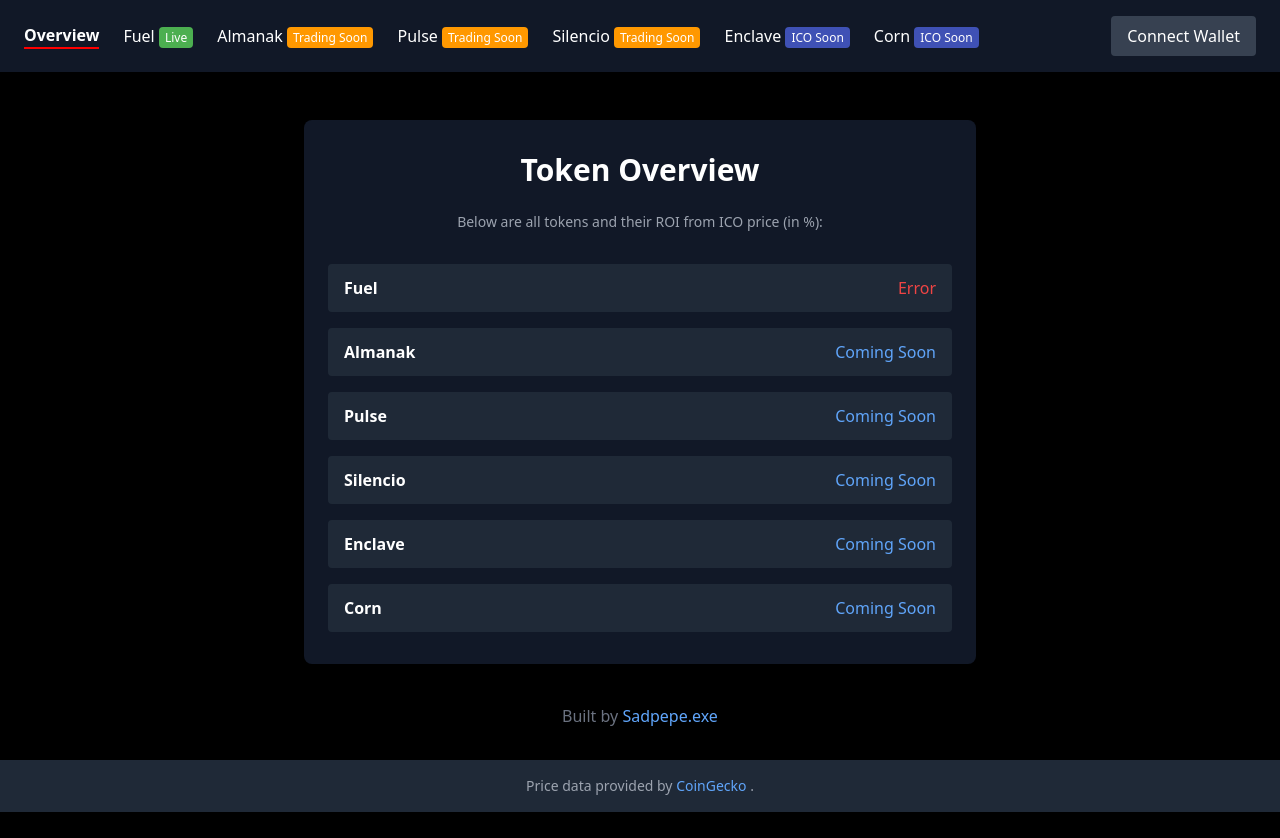
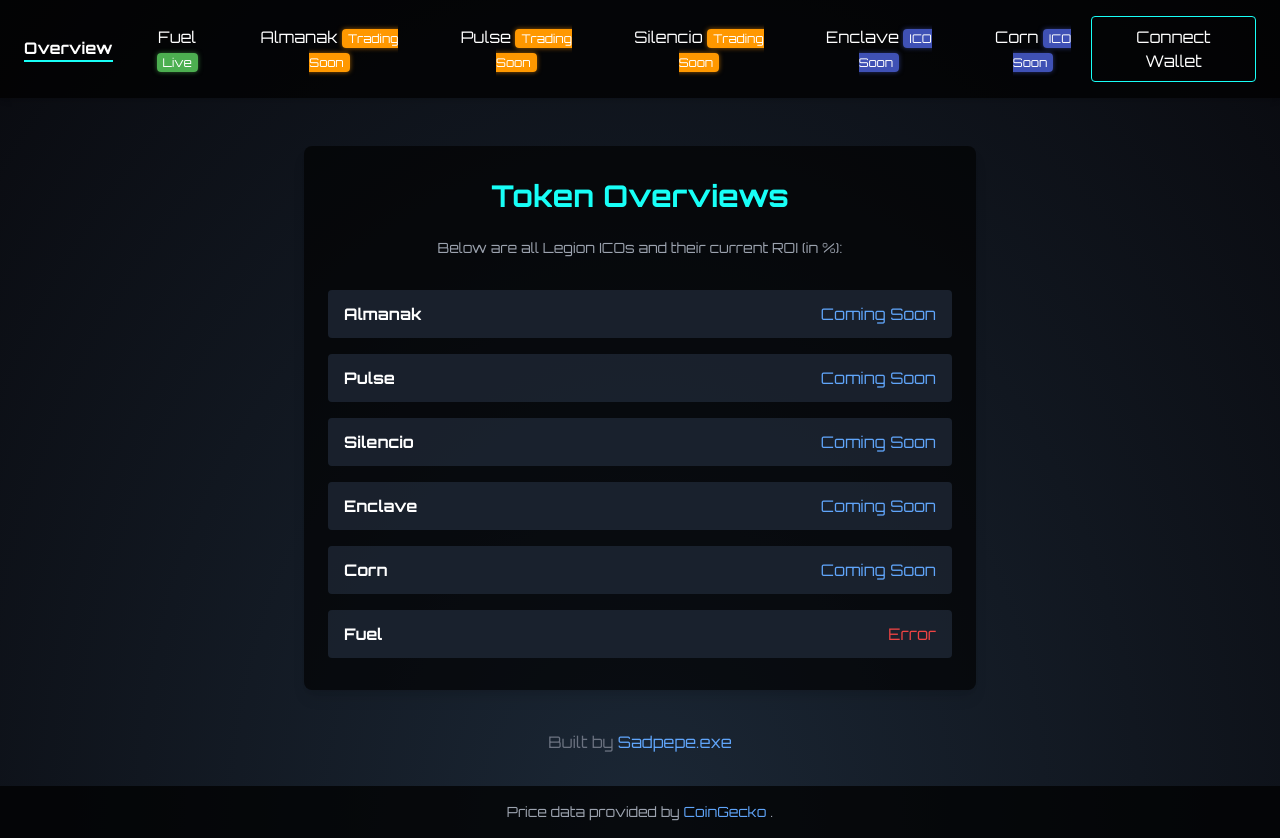
Before and after one commit to Sadpepedev/TheLegionProject, a plain HTML site: page index.html in a window 1280 px wide. Before the commit the page ends 812 px from the top, so only its background shows below. Drawn offline with nearby package versions, Linux system fonts and the light colour scheme; no server answers.

Commit message:
Revert "Update index.html"

```diff
--- a/index.html
+++ b/index.html
@@ -3,25 +3,43 @@
 <head>
   <meta charset="UTF-8" />
   <meta name="viewport" content="width=device-width,initial-scale=1.0" />
-  <title>The Legion Project</title>
+  <title>Track Legion ICO Performance</title>
+
+  <!-- Tailwind CSS -->
   <script src="https://cdn.tailwindcss.com"></script>
+  <!-- Ethers.js -->
   <script src="https://cdn.jsdelivr.net/npm/ethers@5.7.2/dist/ethers.min.js"></script>
+
+  <!--  Font  -->
+  <link
+    href="https://fonts.googleapis.com/css2?family=Orbitron:wght@400;700&display=swap"
+    rel="stylesheet"
+  >
+
   <style>
+
     body {
-      background-color: #000000;
+      background: radial-gradient(ellipse at bottom, #1b2735 0%, #090a0f 100%);
       color: #FFFFFF;
-      font-family: sans-serif;
+      font-family: 'Orbitron', sans-serif; /* Use that futuristic vibe */
+      min-height: 100vh;
     }
+
+    /*  Active tab  */
     .active-tab {
-      border-bottom: 2px solid #FF0000;
+      border-bottom: 2px solid #18FFF7;
       font-weight: bold;
+      transition: all 0.2s ease-in-out;
     }
+
+    /*  status labels */
     .status-live {
       background-color: #4CAF50; /* Green */
       color: white;
       padding: 2px 6px;
       border-radius: 4px;
       font-size: 12px;
+      box-shadow: 0 0 5px rgba(76, 175, 80, 0.6);
     }
     .status-soon {
       background-color: #FF9800; /* Orange */
@@ -29,6 +47,7 @@
       padding: 2px 6px;
       border-radius: 4px;
       font-size: 12px;
+      box-shadow: 0 0 5px rgba(255, 152, 0, 0.6);
     }
     .status-ico {
       background-color: #3F51B5; /* Blue */
@@ -36,21 +55,48 @@
       padding: 2px 6px;
       border-radius: 4px;
       font-size: 12px;
+      box-shadow: 0 0 5px rgba(63, 81, 181, 0.6);
     }
+
+    /*  Disabled  */
     .disabled-button {
       background-color: #4A5568; /* Gray */
       cursor: not-allowed;
+      opacity: 0.5;
     }
+
+    /*  Hide results  */
     #results {
       display: none;
+    }
+
+    /* nav buttons */
+    .sale-tab {
+      transition: color 0.2s ease-in-out;
+    }
+    .sale-tab:hover {
+      color: #18FFF7; /*  on hover */
+    }
+
+    /* "Connect Wallet" */
+    .neon-button {
+      border: 1px solid #18FFF7;
+      position: relative;
+      transition: all 0.3s ease;
+    }
+    .neon-button:hover {
+      color: #18FFF7;
+      box-shadow: 0 0 10px #18FFF7, 0 0 20px #18FFF7;
     }
   </style>
 </head>
 
-<body class="font-sans">
+<body>
   <!-- Top Bar Navigation -->
-  <nav class="bg-gray-900 text-white shadow-md">
+  <nav class="shadow-md" style="background-color: rgba(0,0,0,0.75);">
     <div class="container mx-auto flex flex-col lg:flex-row items-center justify-between py-4 px-6">
+      <!-- Left Section: Tabs / Hamburger -->
+      <div class="flex flex-col lg:flex-row items-center">
         <!-- Hamburger Menu for Mobile -->
         <div class="block lg:hidden mr-4">
           <button id="mobileMenuToggle" class="text-white focus:outline-none">
@@ -73,7 +119,9 @@
 
         <!-- Navigation Tabs -->
         <div id="navTabs" class="hidden lg:flex lg:space-x-6 lg:flex-row lg:items-center flex-col">
+          <!-- Overview first -->
           <button class="sale-tab" onclick="switchSale('overview')">Overview</button>
+
           <button class="sale-tab" onclick="switchSale('fuel')">
             Fuel <span class="status-live">Live</span>
           </button>
@@ -93,11 +141,13 @@
             Corn <span class="status-ico">ICO Soon</span>
           </button>
         </div>
+      </div>
 
-      <!-- Connect Wallet -->
+      <!-- Right Section: Connect Wallet -->
       <div class="mt-4 lg:mt-0">
+        <!-- "Connect Wallet"  -->
         <button
-          class="bg-gray-700 hover:bg-gray-600 text-white py-2 px-4 rounded disabled-button cursor-pointer"
+          class="neon-button py-2 px-4 text-white rounded"
           onclick="alert('Coming Soon!')"
         >
           Connect Wallet
@@ -106,29 +156,38 @@
     </div>
   </nav>
 
-  <!-- Overview Section -->
+  <!-- OVERVIEW SECTION -->
   <div
     id="overviewSection"
-    class="container mx-auto mt-12 px-6 py-8 bg-gray-900 rounded-lg shadow-lg max-w-2xl"
-    style="display: none;"
+    class="container mx-auto mt-12 px-6 py-8 rounded-lg shadow-lg max-w-2xl"
+    style="display: none; background-color: rgba(0,0,0,0.65);"
   >
-    <h2 class="text-3xl font-extrabold text-center mb-6">Token Overview</h2>
+    <h2 class="text-3xl font-extrabold text-center mb-6" style="color: #18FFF7;">
+      Token Overviews
+    </h2>
     <p class="text-sm text-center text-gray-400 mb-8">
-      Below are all tokens and their ROI from ICO price (in %):
+      Below are all Legion ICOs and their current ROI (in %):
     </p>
+
+    <!--  list  -->
     <div id="overviewList" class="space-y-4"></div>
   </div>
 
-  <!-- Main Sale Container -->
+  <!-- SALE CONTAINER -->
   <div
     id="mainSaleContainer"
-    class="container mx-auto mt-12 px-6 py-8 bg-gray-900 rounded-lg shadow-lg max-w-2xl"
+    class="container mx-auto mt-12 px-6 py-8 rounded-lg shadow-lg max-w-2xl"
+    style="background-color: rgba(0,0,0,0.65);"
   >
-    <h1 id="saleTitle" class="text-3xl font-extrabold text-center mb-6">Fuel</h1>
+    <h1 id="saleTitle" class="text-3xl font-extrabold text-center mb-6" style="color: #18FFF7;">
+      Fuel
+    </h1>
     <p class="text-sm text-center text-gray-400 mb-8">
-      Enter your initial ICO investment to calculate your current ROI for
+      Enter your initial approval amount or connect your wallet to calculate your current value for
       <span id="tokenName">Fuel Token</span>
     </p>
+
+    <!-- ROI Form -->
     <form onsubmit="calculateROI(event)">
       <div class="mb-6">
         <label
@@ -140,32 +199,37 @@
         <input
           type="number"
           id="investment"
-          class="w-full p-3 bg-gray-800 rounded text-center text-gray-200"
+          class="w-full p-3 bg-gray-800 rounded text-center text-gray-200 focus:outline-none focus:ring-2 focus:ring-indigo-500"
           placeholder="Enter your investment"
         >
       </div>
       <p class="text-sm text-center mb-6">
         <strong>Seed Round Price:</strong> <span id="seedPrice">$0.02</span>
       </p>
+
       <button
         id="calculateButton"
         type="submit"
-        class="w-full py-3 rounded font-bold text-white shadow-md"
+        class="w-full py-3 rounded font-bold text-white shadow-md disabled-button"
+        style="background-color: #32CD32;"
       >
         Calculate
       </button>
     </form>
-    <div id="results" class="mt-8 p-6 bg-gray-800 rounded text-center"></div>
+
+    <!-- Results Section -->
+    <div id="results" class="mt-8 p-6 bg-gray-800 bg-opacity-80 rounded text-center"></div>
   </div>
 
-  <!-- Footers -->
+  <!-- FOOTERS -->
   <footer class="mt-10 text-center text-gray-500">
     Built by
     <a href="https://x.com/Dustybeerbong" target="_blank" class="text-blue-400 hover:underline">
       Sadpepe.exe
     </a>
   </footer>
-  <footer class="bg-gray-800 text-gray-400 text-sm text-center py-4 mt-8">
+
+  <footer class="text-gray-400 text-sm text-center py-4 mt-8" style="background-color: rgba(0,0,0,0.75);">
     <p>
       Price data provided by
       <a href="https://coingecko.com" target="_blank" class="text-blue-400 hover:underline">
@@ -175,13 +239,14 @@
   </footer>
 
   <script>
+    // mobile menu
     const mobileMenuToggle = document.getElementById("mobileMenuToggle");
     const navTabs = document.getElementById("navTabs");
     mobileMenuToggle.addEventListener("click", () => {
       navTabs.classList.toggle("hidden");
     });
 
-    // Tokens
+    // All tokens
     const sales = {
       fuel: {
         title: "Fuel",
@@ -233,44 +298,63 @@
       }
     };
 
-    // Default page => overview
+    // Overview
     let currentSale = 'overview';
 
-    // optional caching
+    // Cache c
+    const CACHE_TTL = 120000; //
     let cachedFuelData = null;
     let cachedFuelTimestamp = null;
-    const CACHE_TTL = 60000; // 60 seconds
 
+    // Switch pages
     function switchSale(sale) {
       currentSale = sale;
 
       if (sale === 'overview') {
-        document.querySelectorAll(".sale-tab").forEach((tab) => tab.classList.remove("active-tab"));
-        document.querySelector(`[onclick="switchSale('overview')"]`).classList.add("active-tab");
+
+        document
+          .querySelectorAll(".sale-tab")
+          .forEach((tab) => tab.classList.remove("active-tab"));
+        document
+          .querySelector(`[onclick="switchSale('overview')"]`)
+          .classList.add("active-tab");
+
+        //  show overview
         document.getElementById("mainSaleContainer").style.display = "none";
         document.getElementById("overviewSection").style.display = "block";
+
         showOverview();
         return;
       } else {
+        // show main sale
         document.getElementById("overviewSection").style.display = "none";
         document.getElementById("mainSaleContainer").style.display = "block";
       }
 
+      // Normal token logic
       const saleData = sales[sale];
       if (!saleData) return;
 
-      document.querySelectorAll(".sale-tab").forEach((tab) => tab.classList.remove("active-tab"));
-      document.querySelector(`[onclick="switchSale('${sale}')"]`).classList.add("active-tab");
+      // Highlight correct tab
+      document
+        .querySelectorAll(".sale-tab")
+        .forEach((tab) => tab.classList.remove("active-tab"));
+      document
+        .querySelector(`[onclick="switchSale('${sale}')"]`)
+        .classList.add("active-tab");
 
+      // Update headings
       document.getElementById("saleTitle").textContent = saleData.title;
       document.getElementById("tokenName").textContent = saleData.tokenName;
 
+      // Display seed price
       if (typeof saleData.seedPrice === "string") {
         document.getElementById("seedPrice").textContent = saleData.seedPrice;
       } else {
         document.getElementById("seedPrice").textContent = `$${saleData.seedPrice.toFixed(4)}`;
       }
 
+      // Enable or disable the Calculate button
       const calculateButton = document.getElementById("calculateButton");
       if (!saleData.isTradable) {
         calculateButton.disabled = true;
@@ -285,12 +369,15 @@
       document.getElementById("saleTitle").style.color = saleData.fontColor;
       calculateButton.style.backgroundColor = saleData.buttonColor;
 
+      // Reset results
       document.getElementById("results").style.display = "none";
       document.getElementById("investment").value = "";
     }
 
+    // ROI calculation
     async function calculateROI(event) {
       event.preventDefault();
+
       const investment = parseFloat(document.getElementById("investment").value);
       const saleData = sales[currentSale];
 
@@ -298,6 +385,8 @@
         alert("Please enter a valid investment amount.");
         return;
       }
+
+      // If not tradable, show "Not Available"
       if (!saleData.isTradable) {
         document.getElementById("results").style.display = "block";
         document.getElementById("results").innerHTML = `
@@ -340,75 +429,72 @@
       }
     }
 
-    // ====== The Key Fix: fetch Fuel FIRST, then append other tokens ======
+    // Build the Overview list
     function showOverview() {
       const overviewList = document.getElementById("overviewList");
       overviewList.innerHTML = '';
 
-      // 1) Always fetch & append Fuel FIRST
-      fetchFuelThen(() => {
-        // 2) Then append the other tokens below
-        const otherTokens = ['almanak', 'pulse', 'silencio', 'enclave', 'corn'];
-        otherTokens.forEach((tokenKey) => {
-          const tokenData = sales[tokenKey];
-          if (!tokenData) return;
-          addOverviewItem(tokenData.title, 'Coming Soon', 'text-blue-400');
-        });
-      });
-    }
-
-    // We fetch Fuel data (cached or new), then call a callback to append the rest
-    function fetchFuelThen(onDone) {
+      // 1) Fuel FIRST
       const fuelData = sales['fuel'];
-      if (!fuelData.isTradable) {
-        // If somehow not tradable, just show "Coming Soon"
-        addOverviewItem('Fuel', 'Coming Soon', 'text-blue-400');
-        if (typeof onDone === 'function') onDone();
-        return;
-      }
-
-      // Check cache first
-      if (cachedFuelData && cachedFuelTimestamp && Date.now() - cachedFuelTimestamp < CACHE_TTL) {
-        console.log('Using cached Fuel data');
+      if (fuelData && fuelData.isTradable) {
+        // Check cache
+        if (
+          cachedFuelData &&
+          cachedFuelTimestamp &&
+          Date.now() - cachedFuelTimestamp < CACHE_TTL
+        ) {
+          // Use cached data
+          console.log("Using cached Fuel data");
           displayFuelROI(cachedFuelData);
-        if (typeof onDone === 'function') onDone();
         } else {
-        console.log('Fetching Fuel data');
+          //  fetch new data
+          console.log("Fetching new Fuel data");
           fetch("/calculate", {
             method: "POST",
             headers: { "Content-Type": "application/json" },
             body: JSON.stringify({ investment: 100, round_price: fuelData.seedPrice }),
           })
-        .then(res => res.json())
+            .then((res) => res.json())
             .then((data) => {
               if (!data.error) {
-            cachedFuelData = data;
-            cachedFuelTimestamp = Date.now();
+                cachedFuelData = data;                // store in cache
+                cachedFuelTimestamp = Date.now();     // update timestamp
                 displayFuelROI(data);
               } else {
-            addOverviewItem('Fuel', 'Error', 'text-red-500');
+                addOverviewItem(fuelData.title, 'Error', 'text-red-500');
               }
-          if (typeof onDone === 'function') onDone();
             })
             .catch(() => {
-          addOverviewItem('Fuel', 'Error', 'text-red-500');
-          if (typeof onDone === 'function') onDone();
+              addOverviewItem(fuelData.title, 'Error', 'text-red-500');
             });
         }
+      } else {
+        addOverviewItem('Fuel', 'Coming Soon', 'text-blue-400');
       }
 
+      const otherTokens = ['almanak', 'pulse', 'silencio', 'enclave', 'corn'];
+      otherTokens.forEach((tokenKey) => {
+        const tokenData = sales[tokenKey];
+        if (!tokenData) return;
+        // Always "Coming Soon"
+        addOverviewItem(tokenData.title, 'Coming Soon', 'text-blue-400');
+      });
+    }
+
+    // Called by showOverview()
     function displayFuelROI(data) {
       const fuelData = sales['fuel'];
+      // ROI% Calculation => ((current_price - seedPrice)/seedPrice) * 100
       const pctGain = ((data.current_price - fuelData.seedPrice) / fuelData.seedPrice) * 100;
       let roiClass = 'text-green-400';
       if (pctGain < 0) roiClass = 'text-red-500';
-      addOverviewItem('Fuel', `${pctGain.toFixed(2)}%`, roiClass);
+      addOverviewItem(fuelData.title, `${pctGain.toFixed(2)}%`, roiClass);
     }
 
     function addOverviewItem(tokenName, roiText, colorClass) {
       const overviewList = document.getElementById("overviewList");
       const row = document.createElement('div');
-      row.className = "flex justify-between items-center px-4 py-3 bg-gray-800 rounded";
+      row.className = "flex justify-between items-center px-4 py-3 bg-gray-800 bg-opacity-75 rounded transition hover:bg-gray-700";
 
       const nameEl = document.createElement('span');
       nameEl.className = "font-semibold";
@@ -423,7 +509,6 @@
       overviewList.appendChild(row);
     }
 
-    // Start on "overview"
     switchSale(currentSale);
   </script>
 </body>
```
Lines whose indentation alone changed are shown as unchanged.
